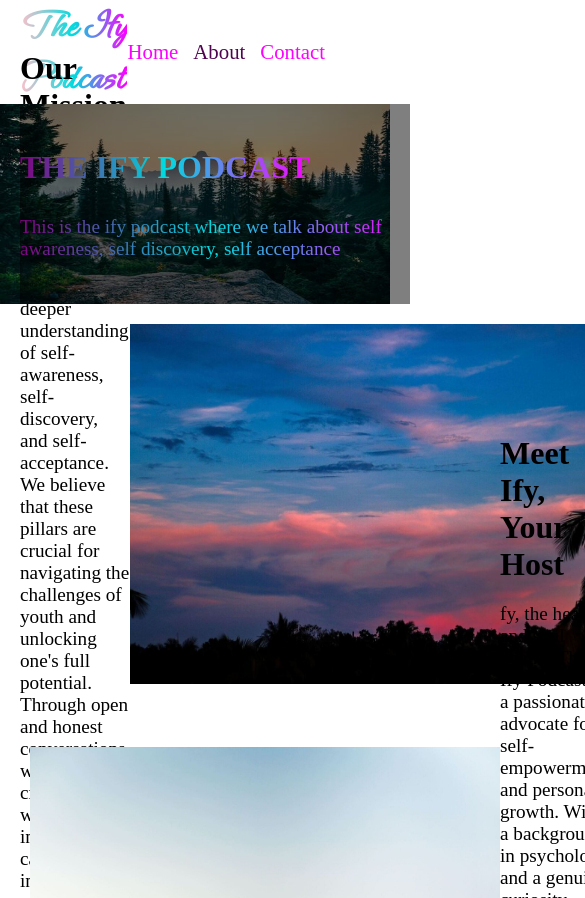
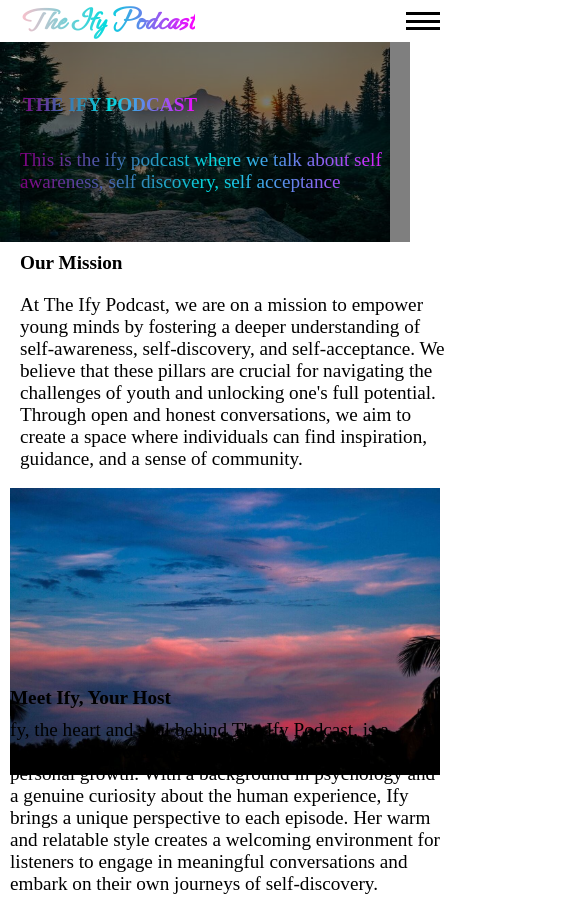
Before and after one commit to Chu-rill/ify-podcast, a plain HTML site: page about.html in a window 390 px wide. Shown: the top 898 px of the page, 585 px wide, since content can reach past the window. Drawn offline with Linux system fonts and the light colour scheme.

Commit message:
added a contect page and made responsive

```diff
--- a/about.css
+++ b/about.css
@@ -58,6 +58,25 @@
 }
 .links a {
   margin-right: 15px;
+}
+button {
+  width: 50px;
+  height: 20px;
+  background: none;
+  border: none;
+  display: flex;
+  flex-direction: column;
+  justify-content: space-between;
+  align-items: center;
+  cursor: pointer;
+  display: none;
+}
+
+button span {
+  width: 100%;
+  height: 3px;
+  background-color: black;
+  /* transition: width 300ms, background-color 300ms, transform 300ms; */
 }
 .title {
   width: 100vw;
@@ -158,3 +177,60 @@
 .third .content p {
   text-align: center;
 }
+@media(max-width: 450px){
+  body{
+    width: 450px;
+  }
+  .links{
+    display: none;
+  }
+  header h1{
+    font-size: 2rem;
+  }
+  .title-text h2{
+    font-size: 1.2rem;
+    padding: 3px;
+  }
+  button{
+    display: flex;
+    padding-right: 10px;
+  }
+  .first-section{
+    display: flex;
+    flex-direction: column;
+    padding: 10px;
+    margin-bottom: 170px;
+
+  }
+  .first-section .write-up{
+    width: 430px;
+  }
+  .first-section img{
+    width: 430px;
+    padding-right: 0;
+    margin-top: 18px;
+  }
+  .write-up h1{
+    font-size: 1.2rem;
+  }
+  .second-section{
+    display: flex;
+    flex-direction: column-reverse;
+    margin-bottom: 20px;
+    margin-top: 20px;
+    padding: 10px;
+  }
+  .second-section .write-up{
+    width: 430px;
+    margin-bottom: 20px;
+    margin-right: 0;
+  }
+  .second-section .write-up h1{
+    margin-bottom: 10px;
+    padding-top: 10px;
+  }
+  .second-section img{
+    width: 430px;
+    padding-left: 0;
+  }
+}
--- a/about.html
+++ b/about.html
@@ -12,8 +12,13 @@
       <div class="links">
         <a href="index.html">Home</a>
         <a href="#">About</a>
-        <a href="#">Contact</a>
+        <a href="contact.html">Contact</a>
       </div>
+      <button id="hamburger">
+        <span></span>
+        <span></span>
+        <span></span>
+      </button>
     </header>
     <div class="title">
       <img src="img/forest3.jpg" alt="" />
--- /dev/null
+++ b/contact.css
@@ -0,0 +1,172 @@
+* {
+    margin: 0;
+    border: 0;
+    box-sizing: border-box;
+  }
+  @font-face {
+    font-family: Ephesis;
+    src: url(Ephesis-Regular.ttf);
+  }
+  body {
+    /* background-color: color-mix(in srgb, pink, white 10%); */
+    background-color: white;
+  }
+  header {
+    background-color: white;
+    display: flex;
+    justify-content: space-between;
+    align-items: center;
+  }
+  header h1 {
+    font-family: Ephesis;
+    font-size: 2.5rem;
+    font-weight: 900;
+    margin-left: 20px;
+    background: linear-gradient(to right, pink, #00dbde, #fc00ff);
+    -webkit-background-clip: text;
+    -webkit-text-fill-color: transparent;
+  }
+  a {
+    text-decoration: none;
+    font-size: 1.3rem;
+    color: #fc00ff;
+    position: relative;
+  }
+  a::after {
+    content: "";
+    height: 3px;
+    width: 0%;
+    background: #009688;
+    position: absolute;
+    left: 0;
+    bottom: -10px;
+    transition: 0.5s;
+  }
+  .links a:nth-child(3) {
+    color: rgb(80, 3, 80);
+  }
+  .links a:hover::after {
+    width: 100%;
+    /* border-bottom: 2px solid purple;
+    transition: border 300ms;
+    border-width: 100%; */
+  }
+  .links {
+    display: flex;
+    padding-right: 50px;
+    text-decoration: none;
+  }
+  .links a {
+    margin-right: 15px;
+  }
+  button {
+    width: 50px;
+    height: 20px;
+    background: none;
+    border: none;
+    display: flex;
+    flex-direction: column;
+    justify-content: space-between;
+    align-items: center;
+    cursor: pointer;
+    display: none;
+  }
+
+  button span {
+    width: 100%;
+    height: 3px;
+    background-color: black;
+    /* transition: width 300ms, background-color 300ms, transform 300ms; */
+  }
+  .title {
+    width: 100vw;
+    height: 200px;
+    position: relative;
+  }
+  .title img {
+    object-fit: 100%;
+    width: 100%;
+    height: 100%;
+  }
+  .title .title-text {
+    position: absolute;
+    top: 0;
+    left: 0;
+    width: 100%;
+    height: 100%;
+    display: flex;
+    flex-direction: column;
+    justify-content: center;
+    align-items: start;
+    margin-left: 20px;
+  }
+  .title-text {
+    background-color: rgba(0, 0, 0, 0.5);
+  }
+  .title-text h2 {
+    font-size: 1.5rem;
+    text-transform: uppercase;
+    background: linear-gradient(to right, purple, #00dbde, #fc00ff);
+    -webkit-background-clip: text;
+    -webkit-text-fill-color: transparent;
+    margin-bottom: 30px;
+  }
+  .title-text p {
+    font-size: 1.2rem;
+    background: linear-gradient(to right, purple, #00dbde, #fc00ff);
+    -webkit-background-clip: text;
+    -webkit-text-fill-color: transparent;
+  }
+  .social{
+    padding: 30px;
+    display: flex;
+    flex-direction: column;
+  }
+  .social a{
+    margin-bottom: 5px;
+  }
+  .social a:nth-child(1){
+    font-family: 'Courier New', Courier, monospace;
+    color: green;
+    font-size: 2rem;
+    font-weight: 900;
+  }
+   .social a:nth-child(2){
+     font-family: 'Courier New', Courier, monospace;
+     background: linear-gradient(to right, purple, #fc00ff);
+    -webkit-background-clip: text;
+    -webkit-text-fill-color: transparent;
+    font-size: 2rem;
+    font-weight: 900;
+   }
+   .social a:nth-child(3){
+     font-family: 'Courier New', Courier, monospace;
+     color: color-mix(in srgb, skyblue, blue 20%);
+     font-size: 2rem;
+    font-weight: 900;
+   }
+   .social a:nth-child(4){
+    font-family: 'Courier New', Courier, monospace;
+    color: skyblue;
+    font-size: 2rem;
+    font-weight: 900;
+   }
+   @media(max-width: 450px){
+      body{
+    width: 450px;
+  }
+  .links{
+    display: none;
+  }
+  header h1{
+    font-size: 2rem;
+  }
+  .title-text h2{
+    font-size: 1.2rem;
+    padding: 3px;
+  }
+  button{
+    display: flex;
+    padding-right: 10px;
+  }
+   }
```
Also changed, not shown: contact.html (added, +34 -0 lines), index.html (+1 -1 lines).
